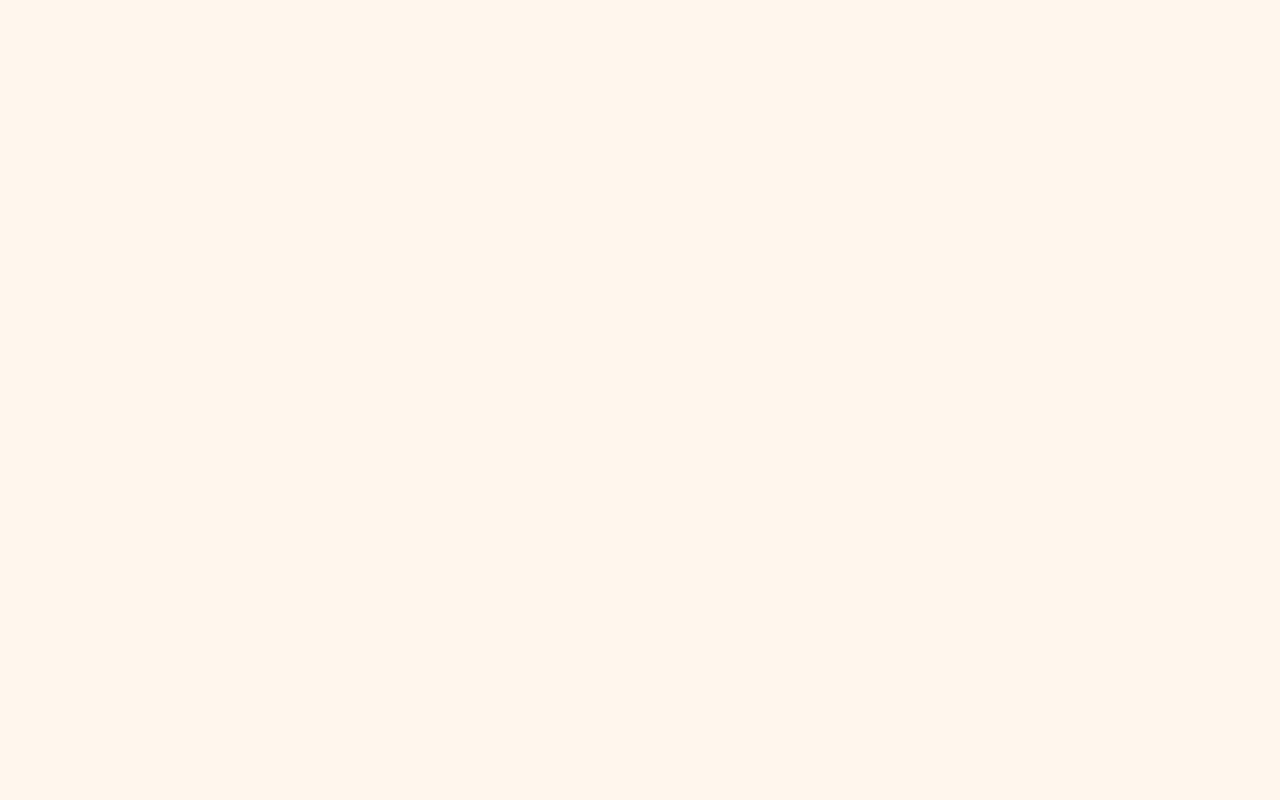
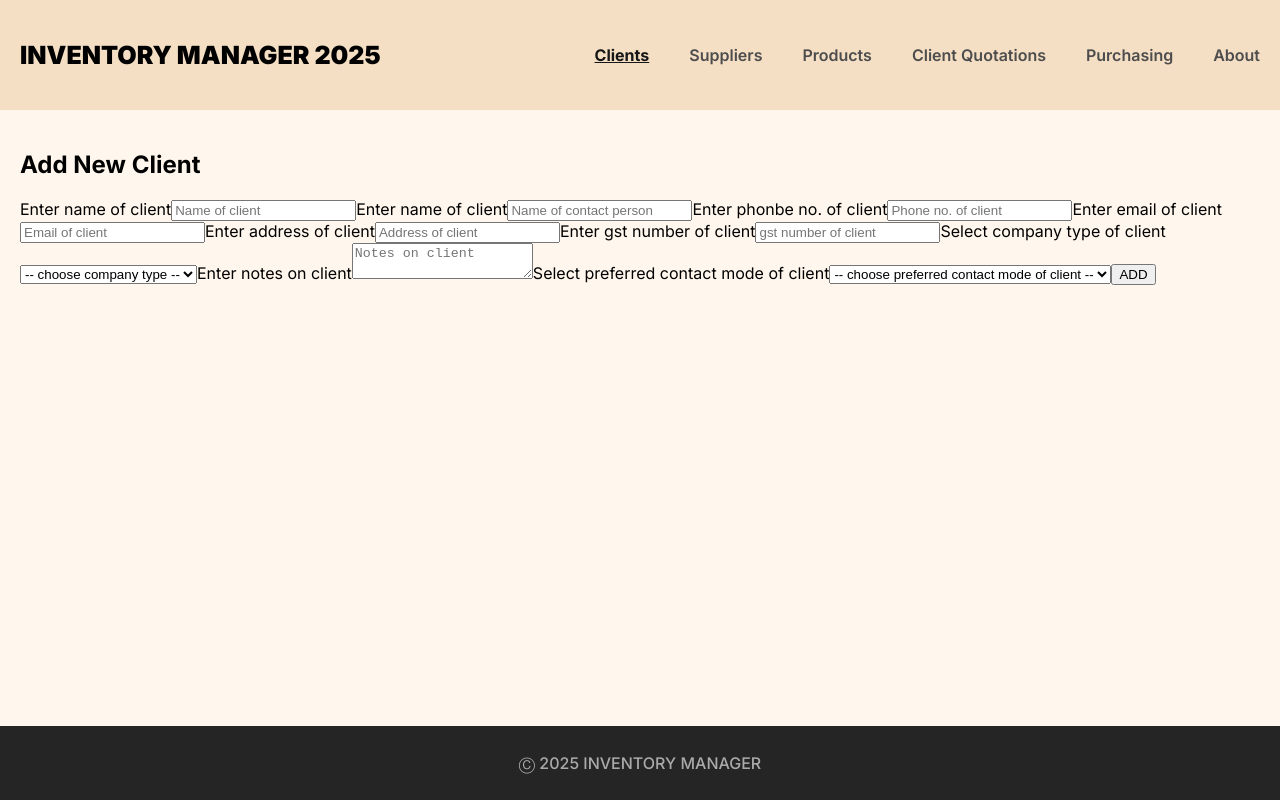
Before and after one commit to athulsebastiant/inventory_mgmt, a React (Vite) app in the folder frontend/: page /clients/add-new-client in a window 1280 px wide. Before the commit this address had no page. Built offline with nearby package versions, Linux system fonts and the light colour scheme.

Commit message:
created add client functionaluty

```diff
--- a/frontend/src/App.jsx
+++ b/frontend/src/App.jsx
@@ -9,6 +9,8 @@ import ClientQuots from "./pages/ClientQuots";
 import Purchasing from "./pages/Purchasing";
 import ProductDetails from "./pages/ProductDetails";
 import AddNewProduct from "./pages/AddNewProduct";
+import AddNewClient from "./pages/AddNewClient";
+import ClientDetails from "./pages/ClientDetails";
 const App = () => {
   return (
     <BrowserRouter>
@@ -19,6 +21,8 @@ const App = () => {
           <Route path="products/:id" element={<ProductDetails />} />
           <Route path="products/add-new-product" element={<AddNewProduct />} />
           <Route path="clients" element={<Clients />} />
+          <Route path="clients/:id" element={<ClientDetails />} />
+          <Route path="clients/add-new-client" element={<AddNewClient />} />
           <Route path="suppliers" element={<Suppliers />} />
           <Route path="client-quotations" element={<ClientQuots />} />
           <Route path="purchasing" element={<Purchasing />} />
--- /dev/null
+++ b/frontend/src/pages/AddNewClient.jsx
@@ -0,0 +1,159 @@
+import React, { useState } from "react";
+import axios from "axios";
+import { useNavigate } from "react-router-dom";
+const AddNewClient = () => {
+  const navigate = useNavigate();
+  const [name, setName] = useState("");
+  const [contactPerson, setContactPerson] = useState("");
+  const [phone, setPhone] = useState("");
+  const [email, setEmail] = useState("");
+  const [address, setAddress] = useState("");
+  const [gstNumber, setGstNumber] = useState("");
+  const [companyType, setCompanyType] = useState("");
+  const [notes, setNotes] = useState("");
+  const [preferredContact, setPreferredContact] = useState("");
+
+  const onSubmitHandler = async (e) => {
+    e.preventDefault();
+    try {
+      const body = {
+        name,
+        contactPerson,
+        phone,
+        email,
+        address,
+        gstNumber,
+        companyType,
+        notes,
+        preferredContactMethod: preferredContact,
+      };
+
+      const response = await axios.post(
+        "http://localhost:5000/api/clients/",
+        body
+      );
+      if (response.status === 201) {
+        console.log("Client added successfully:", response.data);
+        setName("");
+        setContactPerson("");
+        setAddress("");
+        setPhone("");
+        setEmail("");
+        setGstNumber("");
+        setCompanyType("");
+        setPreferredContact("");
+        setNotes("");
+
+        const { client } = response.data;
+        console.log("New client", client);
+        navigate(`/clients/${client._id}`);
+      }
+    } catch (error) {
+      console.log(error);
+    }
+  };
+
+  return (
+    <>
+      <h2>Add New Client</h2>
+      <form onSubmit={onSubmitHandler}>
+        <label htmlFor="name">Enter name of client</label>
+        <input
+          type="text"
+          placeholder="Name of client"
+          name="name"
+          value={name}
+          required
+          onChange={(e) => setName(e.target.value)}
+        />
+
+        <label htmlFor="contactPerson">Enter name of client</label>
+        <input
+          type="text"
+          placeholder="Name of contact person"
+          name="contactPerson"
+          value={contactPerson}
+          required
+          onChange={(e) => setContactPerson(e.target.value)}
+        />
+
+        <label htmlFor="phone">Enter phonbe no. of client</label>
+        <input
+          type="text"
+          placeholder="Phone no. of client"
+          name="phone"
+          value={phone}
+          required
+          onChange={(e) => setPhone(e.target.value)}
+        />
+
+        <label htmlFor="email">Enter email of client</label>
+        <input
+          type="text"
+          placeholder="Email of client"
+          name="email"
+          value={email}
+          required
+          onChange={(e) => setEmail(e.target.value)}
+        />
+
+        <label htmlFor="address">Enter address of client</label>
+        <input
+          type="text"
+          placeholder="Address of client"
+          name="address"
+          value={address}
+          required
+          onChange={(e) => setAddress(e.target.value)}
+        />
+
+        <label htmlFor="gstnumber">Enter gst number of client</label>
+        <input
+          type="text"
+          placeholder="gst number of client"
+          name="gstnumber"
+          value={gstNumber}
+          onChange={(e) => setGstNumber(e.target.value)}
+        />
+
+        <label htmlFor="companyType">Select company type of client</label>
+        <select
+          name="companyType"
+          onChange={(e) => setCompanyType(e.target.value)}
+        >
+          <option selected disabled>
+            -- choose company type --
+          </option>
+          <option value="corporate">corporate</option>
+          <option value="individual">individual</option>
+        </select>
+
+        <label htmlFor="notes">Enter notes on client</label>
+        <textarea
+          type="text"
+          placeholder="Notes on client"
+          name="notes"
+          value={notes}
+          onChange={(e) => setNotes(e.target.value)}
+        />
+
+        <label htmlFor="preferredContact">
+          Select preferred contact mode of client
+        </label>
+        <select
+          name="preferredContact"
+          onChange={(e) => setPreferredContact(e.target.value)}
+        >
+          <option selected disabled>
+            -- choose preferred contact mode of client --
+          </option>
+          <option value="email">email</option>
+          <option value="phone">phone</option>
+        </select>
+        <button type="submit">ADD</button>
+      </form>
+    </>
+  );
+};
+
+export default AddNewClient;
--- /dev/null
+++ b/frontend/src/pages/ClientDetails.jsx
@@ -0,0 +1,7 @@
+import React from "react";
+
+const ClientDetails = () => {
+  return <div>ClientDetails</div>;
+};
+
+export default ClientDetails;
--- a/frontend/src/pages/Clients.jsx
+++ b/frontend/src/pages/Clients.jsx
@@ -1,9 +1,43 @@
-import React from 'react'
+import axios from "axios";
+import React, { useEffect, useState } from "react";
+import { Link } from "react-router-dom";
 
 const Clients = () => {
+  const [clients, setClients] = useState([]);
+  const fetchClients = async () => {
+    try {
+      const response = await axios.get("http://localhost:5000/api/clients/");
+      setClients(response.data);
+    } catch (error) {
+      console.log(error);
+      console.log(error.response?.data || error.message);
+    }
+  };
+
+  useEffect(() => {
+    fetchClients();
+  }, []);
+
+  const clientElements = clients.map((client) => (
+    <div key={client._id}>
+      <Link to={`${client._id}`}>
+        <h3>{client.name}</h3>
+        <h4>{client.contactPerson}</h4>
+        <p>{client.phone}</p>
+        <p>{client.email}</p>
+      </Link>
+    </div>
+  ));
+
   return (
-    <div>Clients</div>
-  )
-}
+    <div>
+      <h1>All Clients</h1>
+      <div>
+        <Link to={"add-new-client"}>Add new Client</Link>
+      </div>
+      <div>{clientElements}</div>
+    </div>
+  );
+};
 
-export default Clients
+export default Clients;
--- a/frontend/src/pages/ProductDetails.jsx
+++ b/frontend/src/pages/ProductDetails.jsx
@@ -1,7 +1,57 @@
 import React from "react";
+import { useEffect, useState } from "react";
+import { useParams } from "react-router-dom";
+import axios from "axios";
+const ProductDetails = () => {
+  const params = useParams();
+  console.log(params);
+  const [productinfo, setProductInfo] = useState(null);
 
-const ProductDetails = () => {
-  return <div>ProductDetails</div>;
+  async function getProduct() {
+    try {
+      const response = await axios.get(
+        `http://localhost:5000/api/products/${params.id}`
+      );
+      console.log(response);
+      setProductInfo(response.data);
+    } catch (error) {
+      console.log(error.message);
+    }
+  }
+
+  useEffect(() => {
+    getProduct();
+  }, [params.id]);
+  console.log(productinfo);
+
+  return (
+    <div>
+      {productinfo ? (
+        <div>
+          {productinfo.imagesUrl[0] ? (
+            <img src={productinfo.imagesUrl[0]} alt="" />
+          ) : null}
+          {productinfo.imagesUrl[1] ? (
+            <img src={productinfo.imagesUrl[1]} alt="" />
+          ) : null}
+          {productinfo.imagesUrl[2] ? (
+            <img src={productinfo.imagesUrl[2]} alt="" />
+          ) : null}
+          {productinfo.imagesUrl[3] ? (
+            <img src={productinfo.imagesUrl[3]} alt="" />
+          ) : null}
+          <h2>{productinfo.name}</h2>
+          <p>sku: {productinfo.sku}</p>
+          <p>{productinfo.category}</p>
+          <p>{productinfo.description}</p>
+          <p>current stock: {productinfo.currentStock}</p>
+          <p>reorder level: {productinfo.reorderLevel}</p>
+        </div>
+      ) : (
+        <h2></h2>
+      )}
+    </div>
+  );
 };
 
 export default ProductDetails;
```
Also changed, not shown: 1 other file (tests, documents, lock files or other folders).
